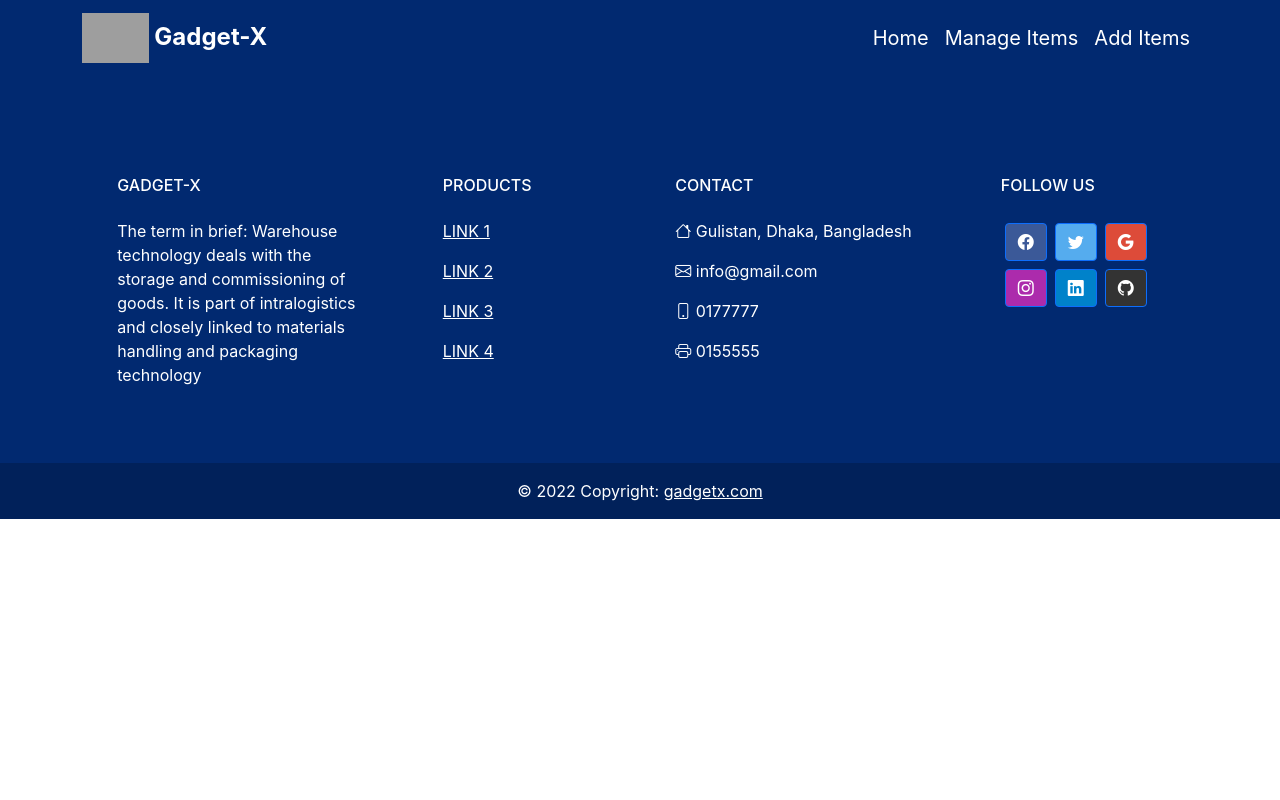
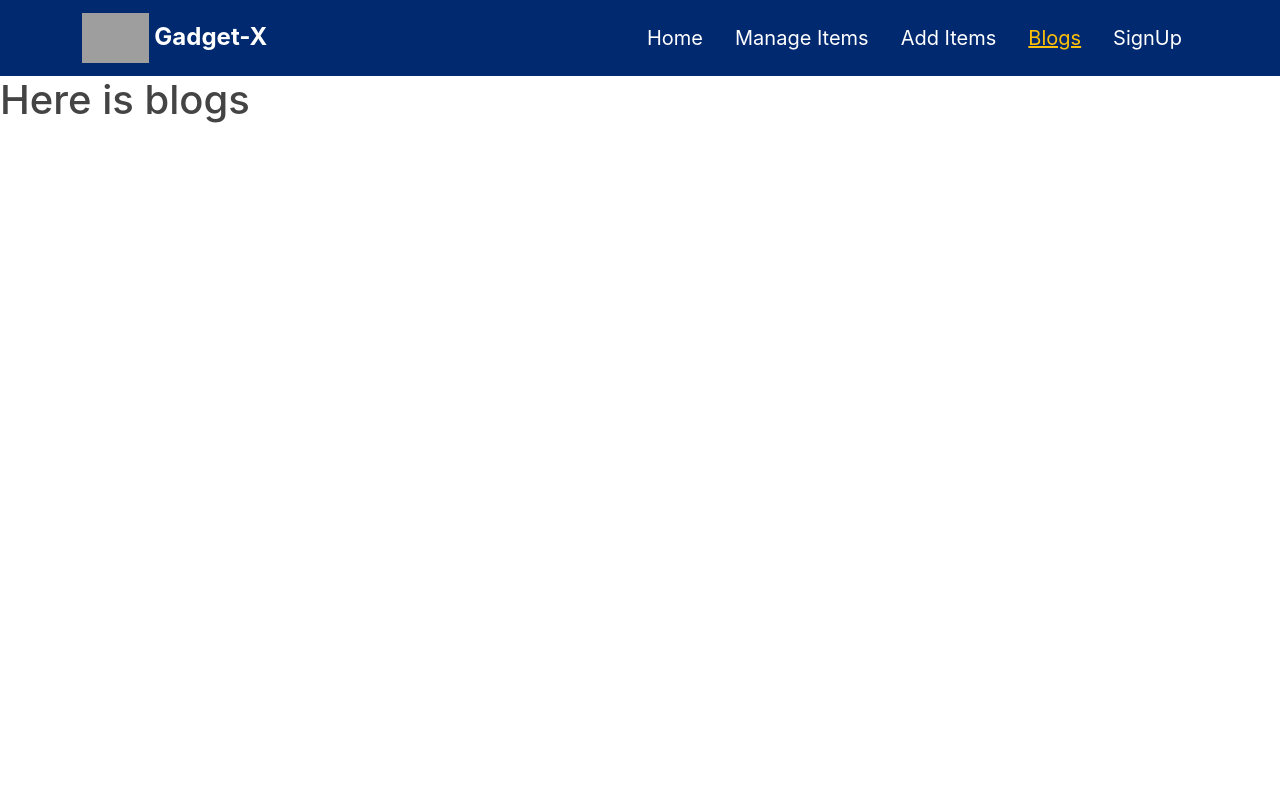
Before and after one commit to Jubayer-cmd/sunshine, a React (Create React App) app: page /blogs in a window 1280 px wide. Shown: the top 800 px of the page. Built offline with nearby package versions, Linux system fonts and the light colour scheme; grey boxes are pictures that could not be loaded.

Commit message:
add pages

```diff
--- a/src/App.js
+++ b/src/App.js
@@ -1,11 +1,15 @@
 import { Route, Routes } from "react-router-dom";
+import { ToastContainer } from "react-toastify";
 import "./App.css";
 import AddItems from "./Components/AddItems/AddItems";
+import Blogs from "./Components/Blogs/Blogs";
 import Footer from "./Components/Footer/Footer";
 import Header from "./Components/Header/Header";
 import Home from "./Components/Home/Home";
 import Inventory from "./Components/Inventory/Inventory";
 import ManageItems from "./Components/ManageItems/ManageItems";
+import NotFound from "./Components/NotFound/NotFound";
+import Sigup from "./Components/SignUp/Sigup";
 
 function App() {
   return (
@@ -16,7 +20,11 @@ function App() {
         <Route path="/inventory/:id" element={<Inventory></Inventory>}></Route>
         <Route path="/manage" element={<ManageItems></ManageItems>}></Route>
         <Route path="/additems" element={<AddItems></AddItems>}></Route>
+        <Route path="register" element={<Sigup></Sigup>}></Route>
+        <Route path="/blogs" element={<Blogs></Blogs>}></Route>
+        <Route path="*" element={<NotFound></NotFound>}></Route>
       </Routes>
+      <ToastContainer></ToastContainer>
       <Footer></Footer>
     </div>
   );
--- /dev/null
+++ b/src/Components/Blogs/Blogs.js
@@ -0,0 +1,11 @@
+import React from "react";
+
+const Blogs = () => {
+  return (
+    <div style={{ height: "100vh" }}>
+      <h1>Here is blogs</h1>
+    </div>
+  );
+};
+
+export default Blogs;
--- a/src/Components/Header/Header.js
+++ b/src/Components/Header/Header.js
@@ -26,8 +26,8 @@ const Header = () => {
                 to="/"
                 className={({ isActive }) =>
                   isActive
-                    ? "fs-5 text-warning px-2"
-                    : "fs-5 text-white text-decoration-none px-2"
+                    ? "fs-5 text-warning px-3"
+                    : "fs-5 text-white text-decoration-none px-3"
                 }
               >
                 Home
@@ -37,8 +37,8 @@ const Header = () => {
                 to="/manage"
                 className={({ isActive }) =>
                   isActive
-                    ? "fs-5 text-warning px-2"
-                    : "fs-5 text-white text-decoration-none px-2"
+                    ? "fs-5 text-warning px-3"
+                    : "fs-5 text-white text-decoration-none px-3"
                 }
               >
                 Manage Items
@@ -48,11 +48,33 @@ const Header = () => {
                 to="/additems"
                 className={({ isActive }) =>
                   isActive
-                    ? "fs-5 text-warning px-2"
-                    : "fs-5 text-white text-decoration-none px-2"
+                    ? "fs-5 text-warning px-3"
+                    : "fs-5 text-white text-decoration-none px-3"
                 }
               >
                 Add Items
+              </NavLink>
+              <NavLink
+                as={Link}
+                to="/blogs"
+                className={({ isActive }) =>
+                  isActive
+                    ? "fs-5 text-warning px-3"
+                    : "fs-5 text-white text-decoration-none px-3"
+                }
+              >
+                Blogs
+              </NavLink>
+              <NavLink
+                as={Link}
+                to="/register"
+                className={({ isActive }) =>
+                  isActive
+                    ? "fs-5 text-warning px-3"
+                    : "fs-5 text-white text-decoration-none px-3"
+                }
+              >
+                SignUp
               </NavLink>
             </Nav>
           </Navbar.Collapse>
--- a/src/Components/Inventory/Inventory.js
+++ b/src/Components/Inventory/Inventory.js
@@ -1,6 +1,8 @@
 import React, { useEffect, useState } from "react";
 import { Button, Card, ListGroup, ListGroupItem } from "react-bootstrap";
 import { useNavigate, useParams } from "react-router-dom";
+import { toast } from "react-toastify";
+import "react-toastify/dist/ReactToastify.css";
 
 const Inventory = () => {
   const { id } = useParams();
@@ -31,7 +33,15 @@ const Inventory = () => {
     })
       .then((res) => res.json())
       .then((data) => {
-        alert("donme");
+        toast.success("📦 Item has been deliverd!", {
+          position: "top-right",
+          autoClose: 3000,
+          hideProgressBar: false,
+          closeOnClick: true,
+          pauseOnHover: false,
+          draggable: true,
+          progress: undefined,
+        });
         const newGadgets = { ...gadgets, quantity: newQuantity };
         setGadgets(newGadgets);
       });
@@ -53,7 +63,15 @@ const Inventory = () => {
     })
       .then((res) => res.json())
       .then((data) => {
-        alert("donme");
+        toast.success("🏭 Restock succesfully!", {
+          position: "top-right",
+          autoClose: 3000,
+          hideProgressBar: false,
+          closeOnClick: true,
+          pauseOnHover: false,
+          draggable: true,
+          progress: undefined,
+        });
         event.target.reset();
         const newGadgets = { ...gadgets, quantity: newQuantity };
         setGadgets(newGadgets);
@@ -61,44 +79,54 @@ const Inventory = () => {
   };
   return (
     <div
-      style={{ height: "140vh" }}
       className="d-flex justify-content-center my-5"
       data-aos="fade-up"
       data-aos-delay="400"
     >
-      <Card style={{ width: "20rem" }}>
-        <Card.Img variant="top" src={images} />
-        <Card.Body>
-          <Card.Title>{name}</Card.Title>
-          <Card.Text>{description}</Card.Text>
-        </Card.Body>
+      <div className="card mb-3" style={{ width: "800px" }}>
+        <div className="row no-gutters">
+          <div className="col-md-4">
+            <img src={images} className="card-img" alt="..." />
+          </div>
+          <div className="col-md-8">
+            <div className="card-body">
+              <h5 className="card-title">{name}</h5>
+              <p className="card-text">{description}</p>
               <ListGroup className="list-group-flush">
                 <ListGroupItem>Price: {price}</ListGroupItem>
                 <ListGroupItem>Supplier: {supplier}</ListGroupItem>
                 <ListGroupItem>Quantity: {quantity}</ListGroupItem>
               </ListGroup>
               <Card.Body className="text-center">
-          <Button onClick={() => handleDelivery()}>Deliverd</Button>
+                {parseInt(quantity) < 1 ? (
+                  <Button className="bg-danger disabled">Sold</Button>
+                ) : (
+                  <Button onClick={() => handleDelivery()}>Delivery</Button>
+                )}
                 <Button className="bg-success mx-2" onClick={navigateToManage}>
                   Manage Inventories
                 </Button>
               </Card.Body>
               <form className="text-center m-2" onSubmit={handlesubmit}>
-          <label htmlFor="quantity">Restock the items</label>
+                <label htmlFor="quantity">Restock the items</label> <br />
                 <input
                   type="text"
                   name="quantity"
                   id=""
+                  autocomplete="off"
                   placeholder="Enter Quantity"
                   required
                 />
                 <input
-            className="bg-primary text-white border-0 p-2 rounded "
+                  className="bg-primary mx-auto text-white m-2 border-0 p-2 rounded "
                   type="submit"
                   value="Restock"
                 />
               </form>
-      </Card>
+            </div>
+          </div>
+        </div>
+      </div>
     </div>
   );
 };
--- a/src/Components/ManageItems/ManageItems.js
+++ b/src/Components/ManageItems/ManageItems.js
@@ -10,7 +10,6 @@ const ManageItems = () => {
       style={{ minHeight: "100vh" }}
       className="text-center"
       data-aos="fade-up"
-      data-aos-delay="400"
     >
       <h1>Manage Items</h1>
       <Table striped bordered hover responsive size="sm">
--- /dev/null
+++ b/src/Components/NotFound/NotFound.js
@@ -0,0 +1,11 @@
+import React from "react";
+
+const NotFound = () => {
+  return (
+    <div style={{ height: "100vh" }}>
+      <h1>404 not found</h1>
+    </div>
+  );
+};
+
+export default NotFound;
--- /dev/null
+++ b/src/Components/SignUp/Sigup.js
@@ -0,0 +1,11 @@
+import React from "react";
+
+const Sigup = () => {
+  return (
+    <div>
+      <h1>Register</h1>
+    </div>
+  );
+};
+
+export default Sigup;
```
Also changed, not shown: src/Components/SignIn/Signin.js (added, +11 -0 lines). Lines whose indentation alone changed are shown as unchanged.
